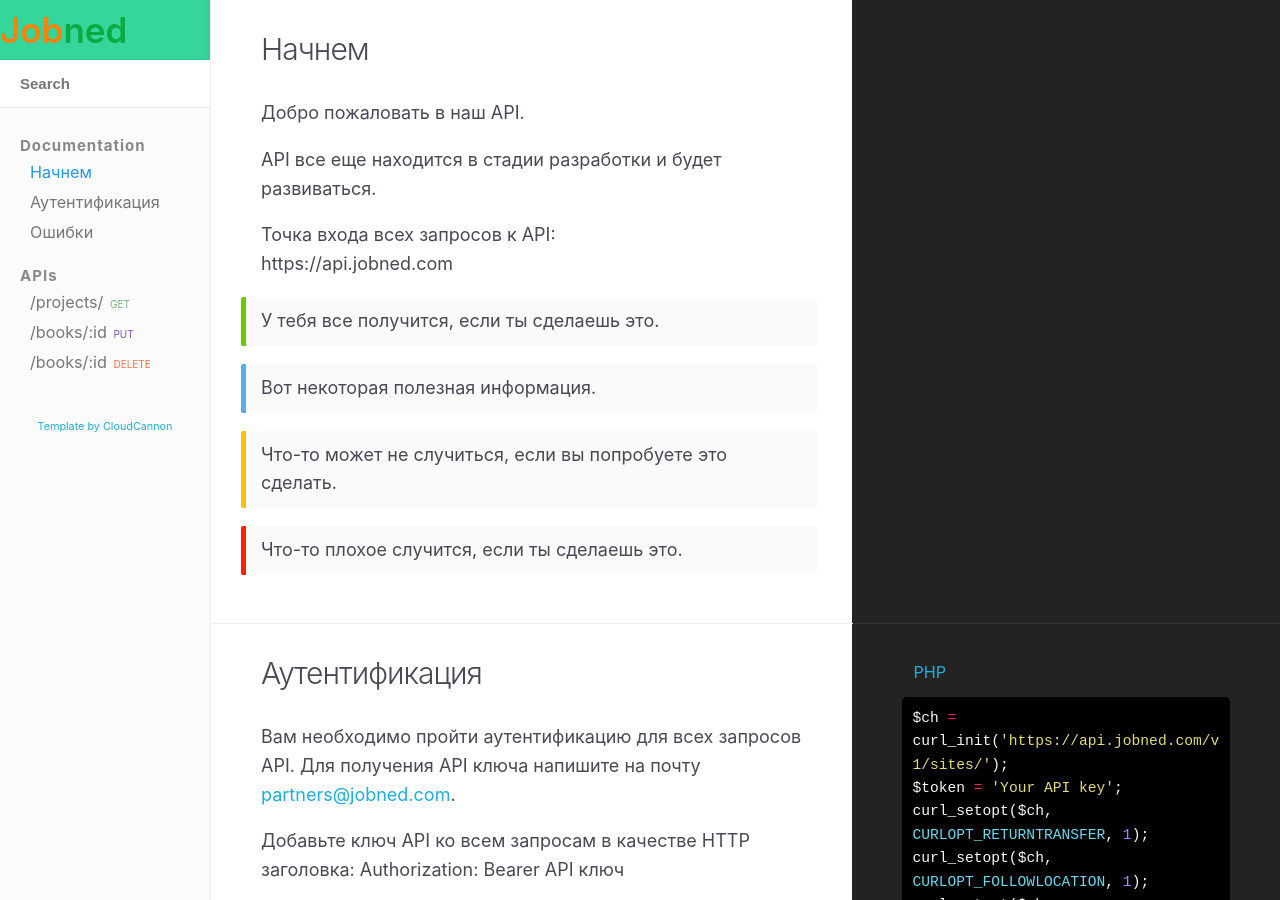
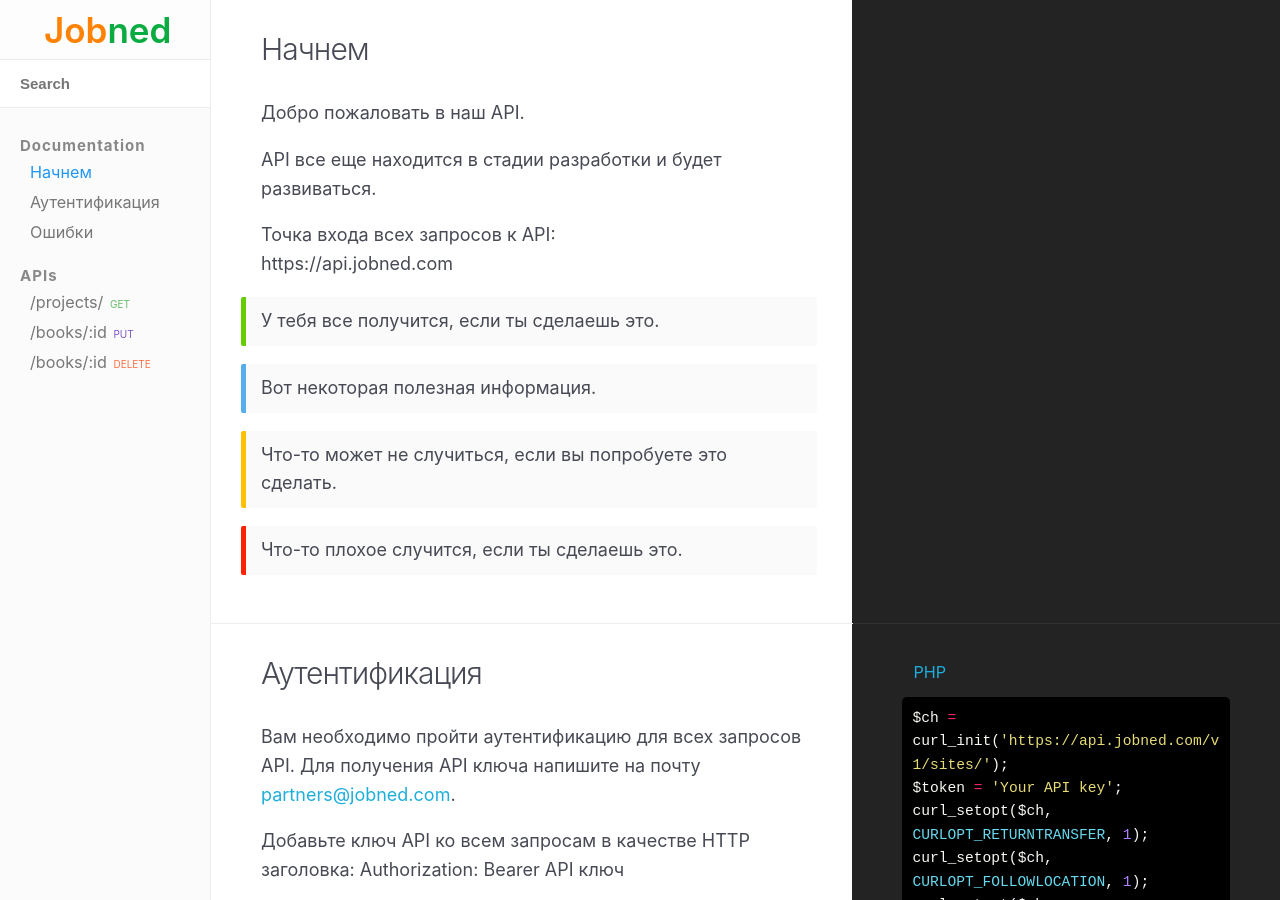
Before and after one commit to jobned/jobned.github.io, a Jekyll site: the page built from index.html, in a window 1280 px wide and 900 px high. Built offline with Jekyll 4.4.1, drawn with Linux system fonts in a browser that asks for light colours; nearby versions of some CDN libraries.

Commit message:
Update default.html

```diff
--- a/_layouts/default.html
+++ b/_layouts/default.html
@@ -23,9 +23,9 @@
 	</head>
 	<body>
 		<header>
-			<h1>
+			<h1 style="    background: #fdfdfd;			box-shadow: none;">
 				<button type="button" class="open-nav" id="open-nav"></button>
-				<a href="{{ site.baseurl }}/" style="display: block;				font-size: 35px;				text-decoration: none;				font-weight: 600;				color: #ff8204;				line-height: 40px;				width: 118px;">Job<span style="    color: #0aac41;">ned</span></a>
+				<a href="{{ site.baseurl }}/" style="display: block;				font-size: 35px;				text-decoration: none;				font-weight: 600;				color: #ff8204;				line-height: 40px;				width: 122px;margin: 0 auto;">Job<span style="    color: #0aac41;">ned</span></a>
 			</h1>
 
 			<form action="{{ site.baseurl }}/search/" method="get">
@@ -34,12 +34,6 @@
 			</form>
 
 			{% include sidebar.html %}
-
-			<p class="copyright">
-				<a href="https://cloudcannon.com/">
-					Template by CloudCannon
-				</a>
-			</p>
 		</header>
 		<div class="main">
 			{{ content }}
```
